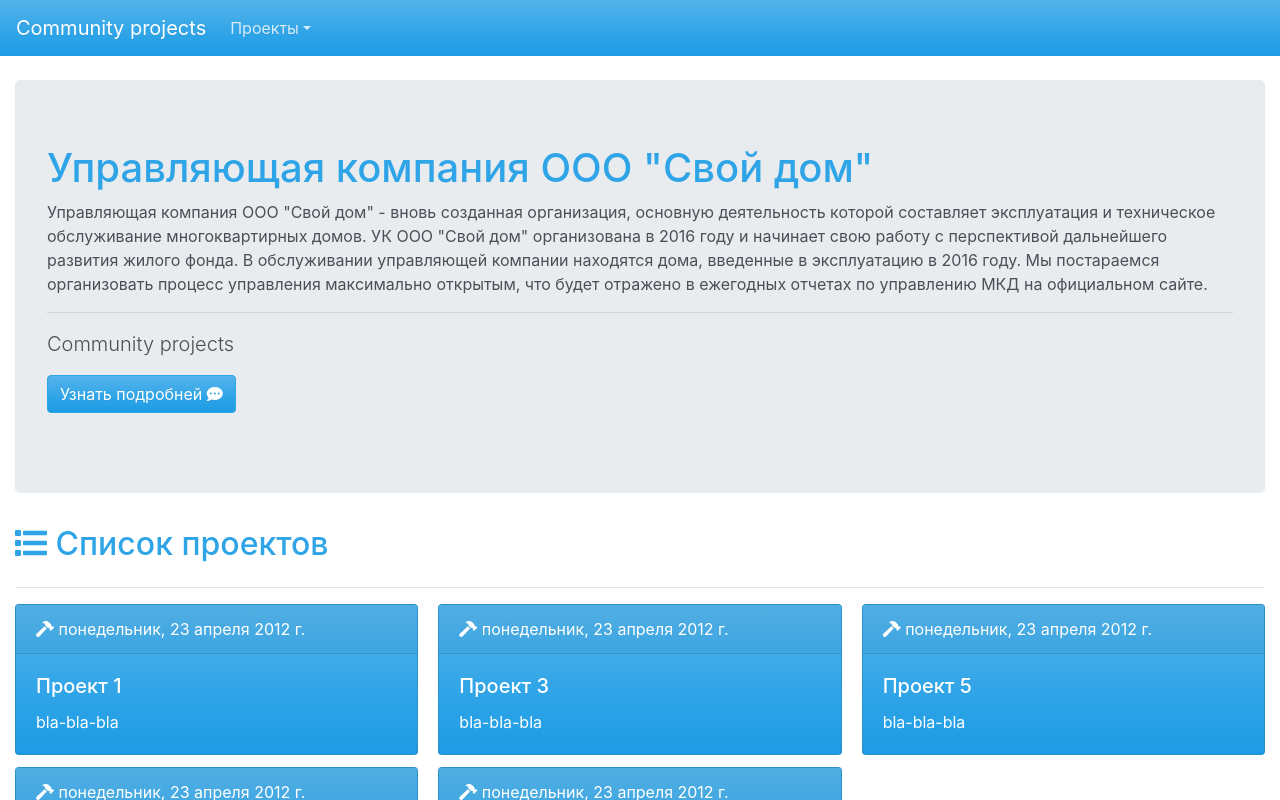
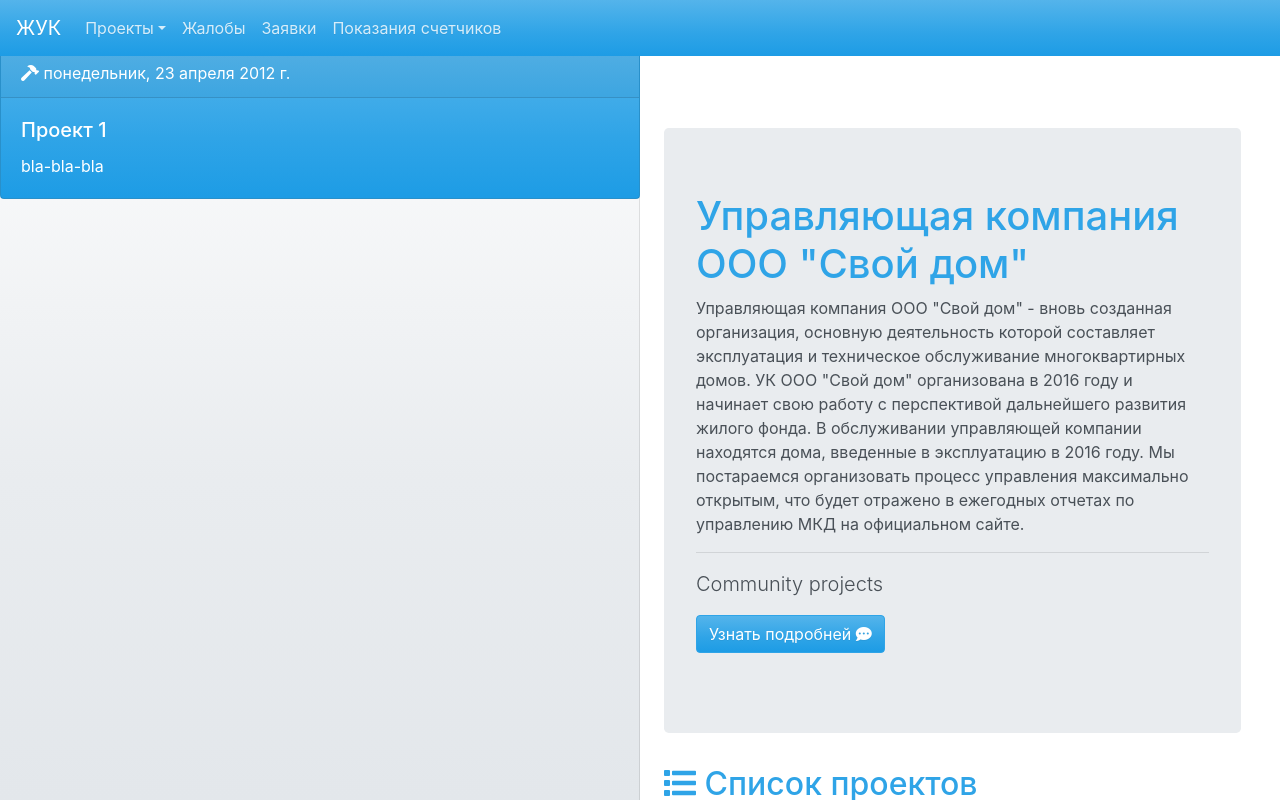
Before and after one commit to AlLevykin/leadersofdigital-ui, a React (Create React App) app: page / in a window 1280 px wide. Shown: the top 800 px of the page. Built offline with nearby package versions, Linux system fonts and the light colour scheme.

Commit message:
Изменена компоновка сервиса.

```diff
--- /dev/null
+++ b/public/dashboard.css
@@ -0,0 +1,106 @@
+body {
+  font-size: .875rem;
+}
+
+.feather {
+  width: 16px;
+  height: 16px;
+  vertical-align: text-bottom;
+}
+
+/*
+ * Sidebar
+ */
+
+.sidebar {
+  position: fixed;
+  top: 0;
+  bottom: 0;
+  left: 0;
+  z-index: 100; /* Behind the navbar */
+  padding: 48px 0 0; /* Height of navbar */
+  box-shadow: inset -1px 0 0 rgba(0, 0, 0, .1);
+}
+
+.sidebar-sticky {
+  position: relative;
+  top: 0;
+  height: calc(100vh - 48px);
+  padding-top: .5rem;
+  overflow-x: hidden;
+  overflow-y: auto; /* Scrollable contents if viewport is shorter than content. */
+}
+
+@supports ((position: -webkit-sticky) or (position: sticky)) {
+  .sidebar-sticky {
+    position: -webkit-sticky;
+    position: sticky;
+  }
+}
+
+.sidebar .nav-link {
+  font-weight: 500;
+  color: #333;
+}
+
+.sidebar .nav-link .feather {
+  margin-right: 4px;
+  color: #999;
+}
+
+.sidebar .nav-link.active {
+  color: #007bff;
+}
+
+.sidebar .nav-link:hover .feather,
+.sidebar .nav-link.active .feather {
+  color: inherit;
+}
+
+.sidebar-heading {
+  font-size: .75rem;
+  text-transform: uppercase;
+}
+
+/*
+ * Content
+ */
+
+[role="main"] {
+  padding-top: 133px; /* Space for fixed navbar */
+}
+
+@media (min-width: 768px) {
+  [role="main"] {
+    padding-top: 48px; /* Space for fixed navbar */
+  }
+}
+
+/*
+ * Navbar
+ */
+
+.navbar-brand {
+  padding-top: .75rem;
+  padding-bottom: .75rem;
+  font-size: 1rem;
+  background-color: rgba(0, 0, 0, .25);
+  box-shadow: inset -1px 0 0 rgba(0, 0, 0, .25);
+}
+
+.navbar .form-control {
+  padding: .75rem 1rem;
+  border-width: 0;
+  border-radius: 0;
+}
+
+.form-control-dark {
+  color: #fff;
+  background-color: rgba(255, 255, 255, .1);
+  border-color: rgba(255, 255, 255, .1);
+}
+
+.form-control-dark:focus {
+  border-color: transparent;
+  box-shadow: 0 0 0 3px rgba(255, 255, 255, .25);
+}
--- a/public/index.html
+++ b/public/index.html
@@ -4,7 +4,7 @@
   <meta name="viewport" content="minimum-scale=1.0, width=device-width, maximum-scale=1.0, user-scalable=no" />
   <meta charset="utf-8">
   <link rel="stylesheet" href="https://use.fontawesome.com/releases/v5.6.3/css/all.css" integrity="sha384-UHRtZLI+pbxtHCWp1t77Bi1L4ZtiqrqD80Kn4Z8NTSRyMA2Fd33n5dQ8lWUE00s/" crossorigin="anonymous">
-  <title>Community projects</title>
+  <title>ЖУК</title>
 </head>
 <body>
     <div id="react-container"></div>
--- a/src/components/App.js
+++ b/src/components/App.js
@@ -2,7 +2,7 @@ import React from 'react';
 import Alert  from 'react-bootstrap/Alert'
 
 import Menu from './containers/Menu'
-import Content from './ui/Content'
+import Content from './containers/Content'
 
 const App = () =>
   <div className="app">
--- /dev/null
+++ b/src/components/containers/Content.js
@@ -0,0 +1,11 @@
+import { connect } from 'react-redux'
+import ContentView from '../ui/ContentView'
+
+const Content = connect(
+    state =>
+        ({
+            content: state
+        })
+)(ContentView)
+
+export default Content
--- a/src/components/containers/Project.js
+++ b/src/components/containers/Project.js
@@ -4,7 +4,7 @@ import ProjectCard from '../ui/ProjectCard'
 const Project = connect(
     state =>
         ({
-            project: state.project
+            project: state.projects[0]
         })
 )(ProjectCard)
 
--- a/src/components/ui/Content.js
+++ /dev/null
@@ -1,10 +0,0 @@
-import React from 'react';
-import Container from 'react-bootstrap/Container'
-import Projects from '../containers/Projects'
-
-const Content = () =>
-<Container fluid={true}>
-<Projects/>
-</Container>
-
-export default Content
--- /dev/null
+++ b/src/components/ui/ContentView.js
@@ -0,0 +1,16 @@
+import React from 'react';
+import Container from 'react-bootstrap/Container'
+import Projects from '../containers/Projects'
+import Project from '../containers/Project'
+
+const ContentView = ({content}) =>
+<Container fluid={true}>
+    <div className="col-md-6 col-lg-6 d-none d-md-block bg-light sidebar">
+        <Project/>
+    </div>
+    <div className="col-md-6 col-lg-6 ml-sm-auto px-4" role="main">
+        <Projects/>
+    </div>
+</Container>
+
+export default ContentView
--- a/src/components/ui/MainMenu.js
+++ b/src/components/ui/MainMenu.js
@@ -20,7 +20,7 @@ const MainMenu = ({onCreateProject=f=>f}) => {
 
   return (
     <Navbar variant="dark" fixed="top" bg="primary" expand="lg" onSelect={handleSelect}>
-      <Navbar.Brand href="#">Community projects</Navbar.Brand>
+      <Navbar.Brand href="#">ЖУК</Navbar.Brand>
       <Navbar.Toggle aria-controls="basic-navbar-nav" />
       <Navbar.Collapse id="basic-navbar-nav">
         <Nav className="mr-auto">
@@ -29,6 +29,9 @@ const MainMenu = ({onCreateProject=f=>f}) => {
             <NavDropdown.Divider />
             <NavDropdown.Item eventKey={C.CREATE_PROJECT}><i className="fas fa-plus"></i> Создать проект</NavDropdown.Item>
           </NavDropdown>
+          <Nav.Link href="#">Жалобы</Nav.Link>
+          <Nav.Link href="#">Заявки</Nav.Link>
+          <Nav.Link href="#">Показания счетчиков</Nav.Link>
         </Nav>
       </Navbar.Collapse>
     </Navbar>
```
Also changed, not shown: src/bootstrap.css.
